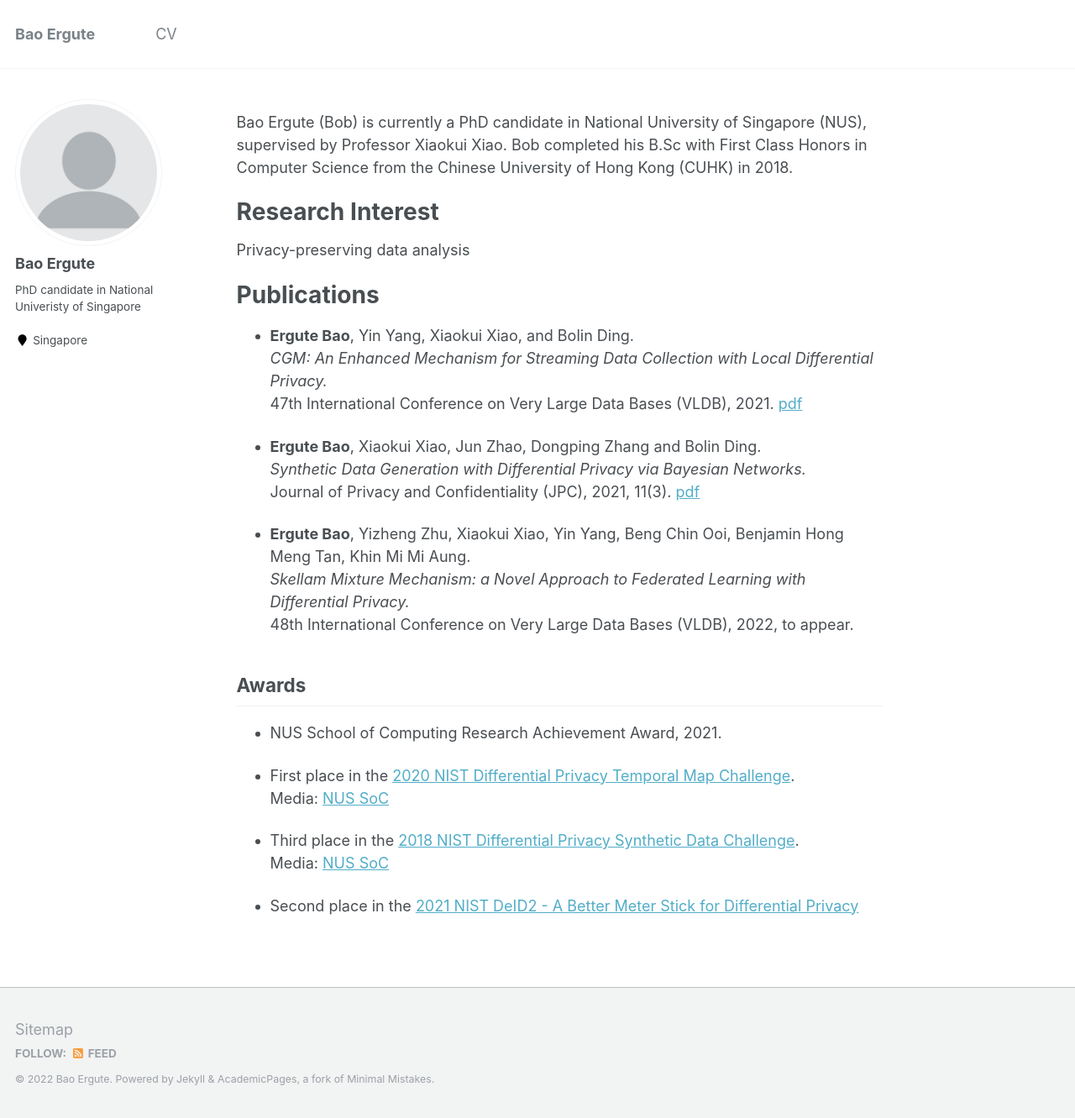
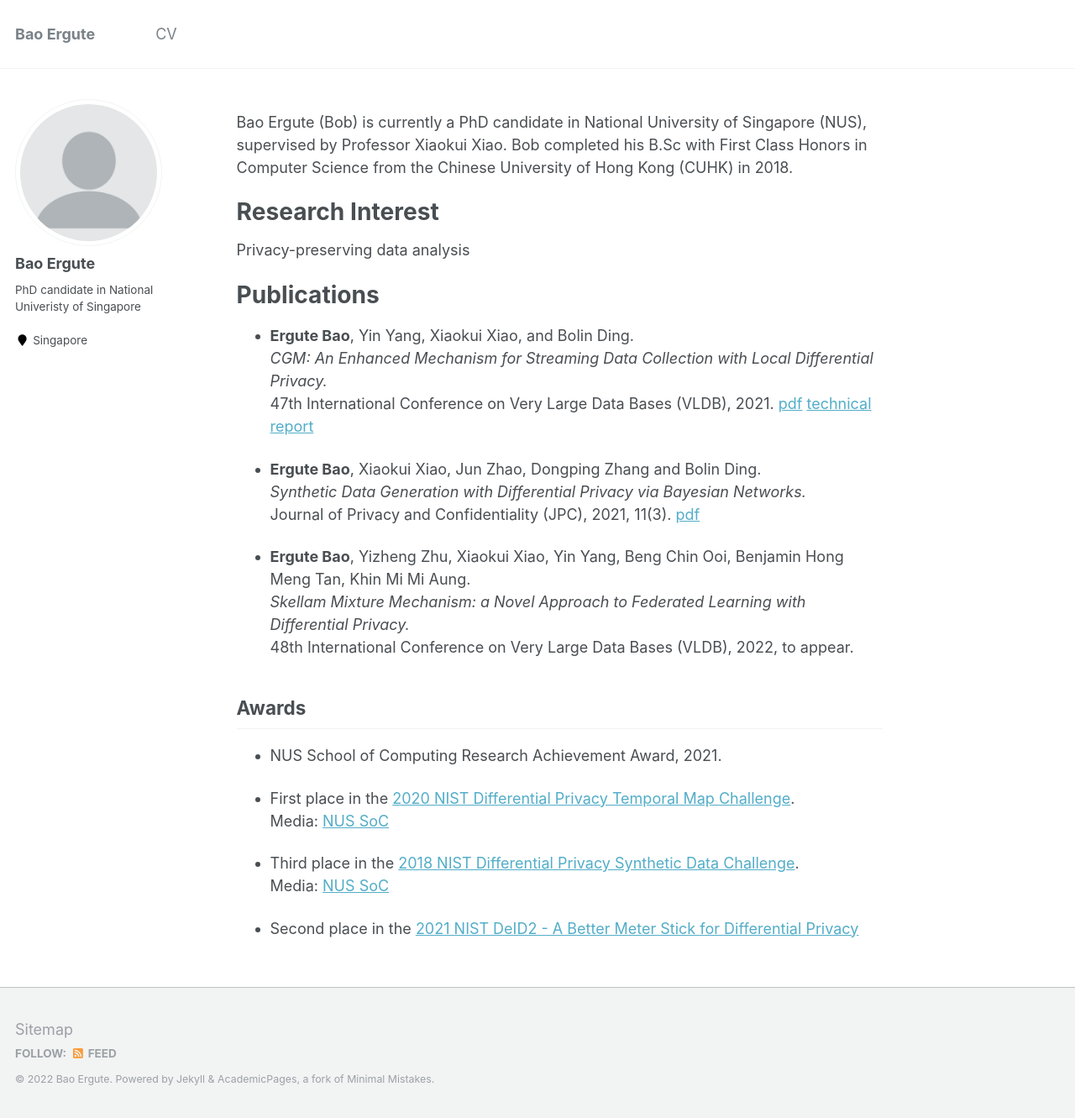
Before and after one commit to paulgute/paulgute.github.io, a Jekyll site: the page built from _pages/about.md, in a window 1280 px wide and 1331 px high. Shown: the whole window at 84% size. Built offline with Jekyll 4.4.1, drawn with Linux system fonts in a browser that asks for light colours.

Commit message:
update md

```diff
--- a/_pages/about.md
+++ b/_pages/about.md
@@ -20,6 +20,7 @@ Publications
 *CGM: An Enhanced Mechanism for Streaming Data Collection with Local Differential Privacy.*\
 47th International Conference on Very Large Data Bases (VLDB), 2021.
 [pdf](http://vldb.org/pvldb/vol14/p2258-bao.pdf)
+[technical report](http://academicpages.github.io/files/p2258-bao-technical.pdf)
 <!-- <a href="http://vldb.org/pvldb/vol14/p2258-bao.pdf">link</a> -->
 <!-- (Acceptance rate: 23%) -->
 
```
Also changed, not shown: 4 other files.
